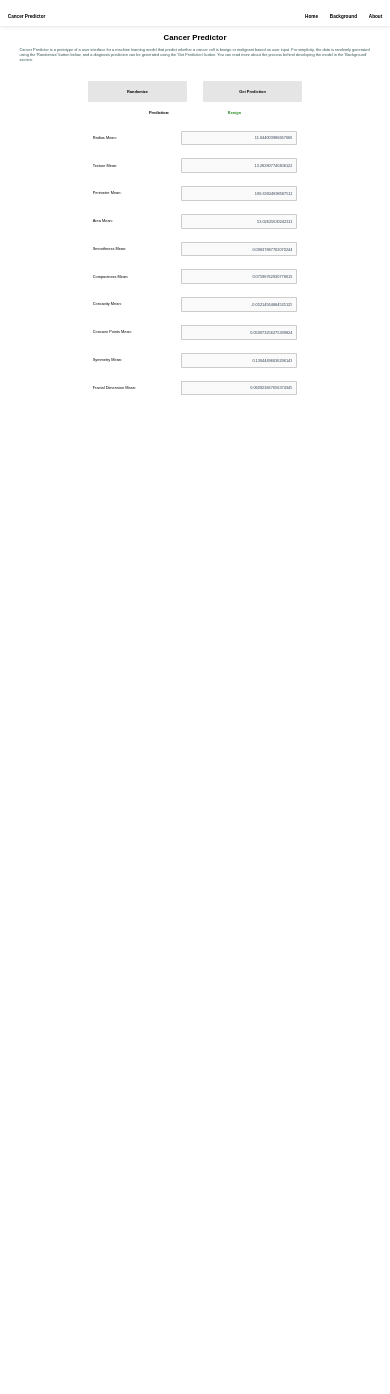
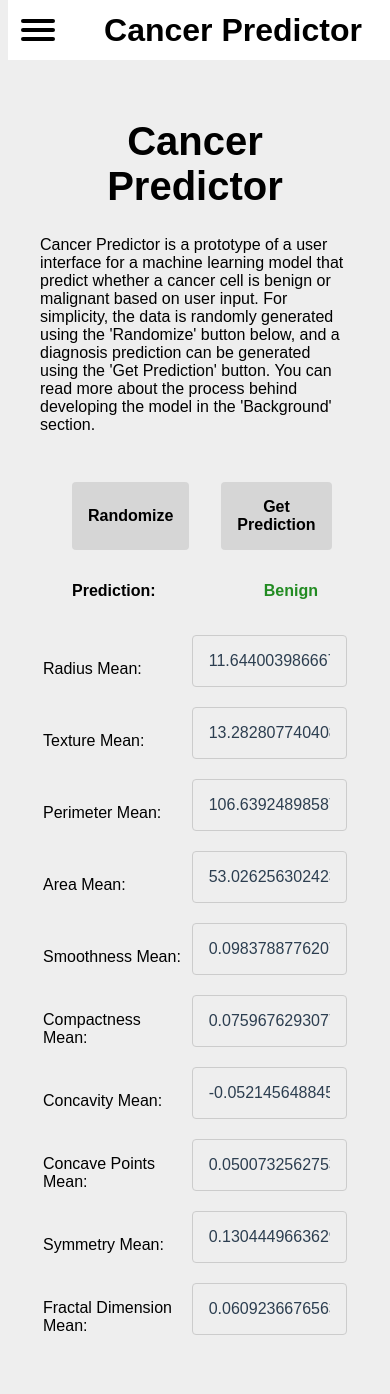
Before and after one commit to cbodo/cancer-predictor, a Flask app: page /predict/ in a window 390 px wide. Before the commit the page ends 395 px from the top, so only its background shows below. Run offline with Flask 3, Linux system fonts and the light colour scheme.

Commit message:
Update navigation and styling

```diff
--- a/static/css/stylesheet.css
+++ b/static/css/stylesheet.css
@@ -1,70 +1,251 @@
-body {
-    background: white;
-    margin: 0;
-    padding: 0px;
+a {
+	text-decoration: none;
+	color: inherit;
 }
 
-.header {
-    display: flex;
-    flex-direction: row;
+ul, li {
+	list-style: none;
+}
+
+/* Typography */
+body {
+	font-family: "Helvetica Neue", Helvetica, Arial, sans-serif;
+	background-color: #eee;
+	margin-top: 60px; /* height of nav-bar */
+}
+
+.site-logo {
+	font-size: 2rem;
+	font-weight: bolder;
+	margin: 0 1rem;
+    padding-left: 2rem;;
+}
+
+/* Navigation */
+
+.container {
+	max-width: 1200px; /* max 'width' of contents of site */
+	margin: 0 auto; /* centered horizontally  */
+}
+
+.nav-bar {
+	position: fixed; /* lock to top */
+	top: 0;
+	width: 100%; /* full width */
+	background-color: white;
+	height: 60px;
+}
+
+.nav-bar .container {
+	display: flex;
+	align-items: center; /* vertically center */
+	height: 100%;
     justify-content: space-between;
 }
 
-nav {
-    position: fixed;
-    top: 0;
-    width: 100%;
-    background-color: white;
-    z-index: 1;
-    box-shadow: 0px 0px 4px lightgray;
-    padding: 1vw;
+/* Hide checkbox that controls Mobile Nav Button*/
+#drop-down-cbox {
+	display: none;
 }
 
-nav a {
-    font-family: Arial, Helvetica, sans-serif;
-    font-size: 1.2vw;
-    font-weight: bold;
-    text-decoration: none;
-    color: black;
-    padding: 1vw;
+/* Mobile Nav Button */
+#drop-down-cbox + label {
+	position: relative;
+	display: none;
+	width: 60px;
+	height: 60px;
+	overflow: hidden;
+	background-color: transparent;
+	transition: all 10ms ease-in-out;
 }
 
+/* Mobile Nav Button Bars */
+#drop-down-cbox + label span {
+	position: absolute;
+	display: block;
+	background-color: black;
+	width: 34px;
+	height: 4px;
+	border-radius: 2px;
+	left: 50%;
+	transform: translate(-50%, -50%); /* centering trick */
+	transition: all 300ms ease-in-out;
+}
+
+/* Mobile Nav Button Bars Invididually */
+#drop-down-cbox + label span:nth-child(1) {
+	top: 35%; /* evenly spaced */
+}
+#drop-down-cbox + label span:nth-child(2) {
+	top: 50%; /* evenly spaced */
+}
+#drop-down-cbox + label span:nth-child(3) {
+	top: 65%; /* evenly spaced */
+}
+
+#drop-down-cbox:checked + label span {
+	background-color: black;
+}
+
+/* Transform the bars into an 'X' */
+#drop-down-cbox:checked + label span:nth-child(1) {
+	top: 50%;
+	transform: translate(-50%, -50%) rotate(45deg); /* center, then rotate */
+}
+#drop-down-cbox:checked + label span:nth-child(2) {
+	left: -150%; /* move center bar out of the picture */
+}
+#drop-down-cbox:checked + label span:nth-child(3) {
+	top: 50%;
+	transform: translate(-50%, -50%) rotate(-45deg); /* center, then rotate */
+}
+
+/* Main Nav Desktop */
+.main-nav {
+	display: flex;
+	align-items: center; /* center vertically */
+}
+
+.main-nav li {
+	display: block;
+	width: 100%;
+	height: 60px;
+	line-height: 60px; /* vertically center text, matches height */
+	text-align: center;
+    padding: 0 2rem 0;
+}
+
+.main-nav li a,
+.main-nav li span {
+	display: block;
+	width: 100%;
+	height: 100%;
+}
+
+.main-nav li > ul {
+	max-height: 0px; /* max-height instead of height, height can't transition to auto */
+	transition: all 500ms ease-in-out;
+	overflow: hidden; /* make it so nav doesn't show beyond the 0px max-height */
+}
+
+.main-nav li:hover > ul {
+	max-height: 180px; /* height x how many links */
+	height: auto;
+}
+
+.main-nav li > ul li a,
+.main-nav li > ul li span {
+	background-color: white;
+}
+
+.main-nav li > ul li a:hover,
+.main-nav li > ul li span:hover {
+	border-bottom: none;
+}
+
+/* Tablet and Mobile View */
+@media (max-width: 768px) {
+	.site-logo {
+		font-size: 2rem;
+		flex-grow: 1;
+		text-align: center;
+        padding-left: 0;
+	}
+
+	#drop-down-cbox + label {
+		display: block; /* unhide the mobile nav button */
+	}
+
+	.main-nav {
+		max-height: 0px; /* same vertical grow transition trick as above */
+		height: calc(100vh - 60px); /* take full vertical viewport height, -60px for nav-bar */
+		overflow: hidden;
+		position: absolute;
+		top: 60px;
+		line-height: auto;
+		left: 0;
+		width: 100%;
+		flex-direction: column;
+		background-color: white;
+		transition: all 500ms ease-in-out;
+	}
+
+	#drop-down-cbox:checked ~ .main-nav {
+		max-height: calc(100vh - 60px);
+		transition: all 500ms ease-in-out;
+	}
+
+    .main-nav li {
+        padding: 0;
+    }
+
+	.main-nav li span {
+		position: relative;
+	}
+
+	/* design and position downward arrow */
+	.main-nav li span:after {
+		content: "";
+		width: 6px;
+		height: 6px;
+		position: absolute;
+		top: 50%;
+		margin-top: -2px;
+		margin-left: 8px;
+		transform: translateY(-50%) rotate(-45deg);
+		border-left: 2px solid black;
+		border-bottom: 2px solid black;
+	}
+
+	.main-nav li > ul li {
+		position: relative;
+	}
+
+	.main-nav li > ul li a,
+	.main-nav li > ul li span {
+		background-color: #eee;
+	}
+}
+
+
+/* Main Content */
+
 .content {
-    margin-top: 2vw;
-    padding: 5vw;
+    padding: 2rem;
 }
 
 h1 {
     font-family: Arial, Helvetica, sans-serif;
-    font-size: 2vw;
+    font-size: 2.5rem;
     text-align: center;
 }
 
 h2 {
     font-family: Arial, Helvetica, sans-serif;
-    font-size: 1.5vw;
+    font-size: 2rem;
 }
 
 h3 {
     font-family: Arial, Helvetica, sans-serif;
-    font-size: 1.5vw;
+    font-size: 1.5rem;
     text-align: justify;
 }
 
 p {
     font-family: Arial, Helvetica, sans-serif;
-    font-size: 1vw;
-    color: DarkSlateGray;
+    font-size: 1rem;
+    color: black;
 }
 
 .code {
     width: 100%;
-    padding: 2vw;
+    padding: 2rem;
     background-color: rgb(229, 229, 229);
-    border-radius: 0.25vw;
+    border-radius: 0.25rem;
     overflow-x: scroll;
-    font-size: 1vw;
+    font-size: 1rem;
     font-family: monospace;
+    color: rgba(0, 0, 0, 0.8);
 }
 
 .code i {
@@ -98,33 +282,33 @@ a:hover {
 }
 
 .form-table {
-    width: 60%;
+    width: 80%;
 }
 
 .table-row-label {
     text-align: left;
-    font-size: 1vw;
+    font-size: 1rem;
 }
 
 .table-text-box input {
-    padding: 1vw;
+    padding: 1rem;
     border: 1px solid #ccc;
-    border-radius: 0.25vw;
-    margin-bottom: 1vw;
+    border-radius: 0.25rem;
+    margin-bottom: 1rem;
     width: 100%;
     box-sizing: border-box;
     color: #2C3E50;
-    font-size: 1vw;
+    font-size: 1rem;
     text-align: right;
 }
 
 .prediction {
     display: flex;
     justify-content: space-between;
-    font-size: 1vw;
+    font-size: 1rem;
     font-weight: bold;
     width: 40%;
-    padding: 2w;
+    padding: 1rem;
 }
 
 .prediction-malignant {
@@ -146,12 +330,13 @@ a:hover {
     background: rgba(0, 0, 0, 0.1);
     font-weight: bold;
     border: 0 none;
-    border-radius: 0.25vw;
+    border-radius: 0.25rem;
     cursor: pointer;
-    padding: 2vw;
-    margin: 2vw 2vw;
+    padding: 1rem;
+    margin: 1rem 1rem;
     text-decoration: none;
-    font-size: 1vw;
+    font-size: 1rem;
+    color: black;
 }
 
 .button:hover, .button:focus {
@@ -162,8 +347,8 @@ a:hover {
     display: flex;
     flex-direction: column;
     align-items: center;
-    width: 70%;
-    padding: 2vw;
+    width: 80%;
+    padding: 1rem;
 }
 
 .background {
@@ -275,25 +454,31 @@ div.desc {
 
   @media only screen and (max-width: 700px) {
     .responsive {
-    width: 25%;
+    width: 30%;
     margin: 6px 0;
     }
 }
 
 @media only screen and (max-width: 500px) {
     .responsive {
-    width: 100%;
+    width: 15%;
     }
-    nav {
-        padding: 1vw;
+    .form-table {
+        width: 100%;
     }
-    nav a {
-        padding: 1vw;
+
+    .prediction {
+        width: 100%;
     }
+
+    .table-header {
+        width: 100%;
+    }
+
 }
 
   @media only screen and (max-width: 700px){
     .modal-content {
-      width: 100%;
+      width: 90%;
     }
   }
--- a/templates/background.html
+++ b/templates/background.html
@@ -207,7 +207,6 @@
                     <div class="desc">Fractal Dimension Histogram</div>
                 </div>
             </div>
-            <!-- <div class="clearfix"></div> -->
         </div>
         <h3 id="scatterplots">b. Scatterplots</h3>
         <p>
--- a/templates/base.html
+++ b/templates/base.html
@@ -2,25 +2,32 @@
 <html lang="en">
 <head>
     <meta charset="UTF-8">
+    <meta name="viewport" content="width=device-width, initial-scale=1.0">
     <script src="{{ url_for('static', filename='script.js') }}"></script>
+    <script src="https://ajax.googleapis.com/ajax/libs/jquery/3.7.1/jquery.min.js"></script>
     <link rel="stylesheet" href="{{ url_for('static', filename='css/stylesheet.css') }}">
     <title>{% block title %} {% endblock %}</title>
 </head>
 <body>
-    <div class="main-content">
-        <nav class="header">
-            <div class="header-left">
-                <a href="{{ url_for('index') }}">Cancer Predictor</a>
-            </div>
-            <div class="header-right">
-                <a href="{{ url_for('index') }}">Home</a>
-                <a href="{{ url_for('background') }}">Background</a>
-                <a href="{{ url_for('about') }}">About</a>
-            </div>
-        </nav>
-        <div class="content">
-            {% block content %} {% endblock %}
+    <nav class="nav-bar">
+        <div class="container">
+            <input type="checkbox" id="drop-down-cbox"/>
+            <label for="drop-down-cbox">
+                <span></span>
+                <span></span>
+                <span></span>
+            </label>
+            <h1 class="site-logo"><a href="{{ url_for('index') }}">Cancer Predictor</a></h1>
+            <ul class="main-nav">
+                <li><a href="{{ url_for('background') }}">Background</a></li>
+                <li><a href="{{ url_for('about') }}">About</a></li>
+                <li><a href="mailto:craigmbodo@gmail.com?subject=Cancer Predictor Web App">Contact</a></li>
+            </ul>
         </div>
+    </nav>
+
+    <div class="content">
+        {% block content %} {% endblock %}
     </div>
 </body>
 </html>
```
Also changed, not shown: other parts of static/css/stylesheet.css (+11 -14 lines).
